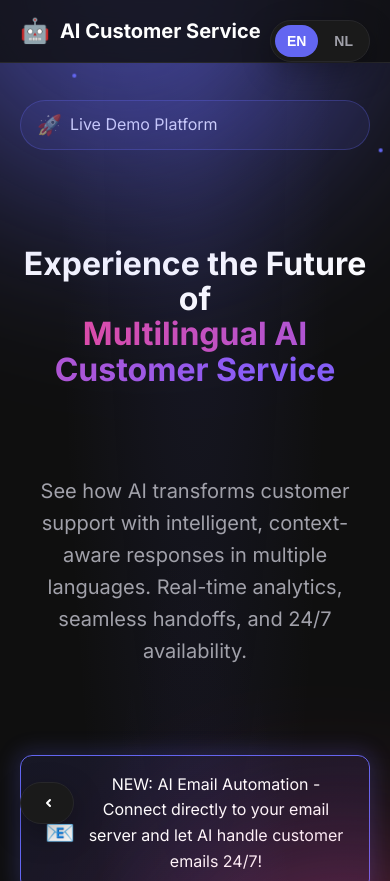
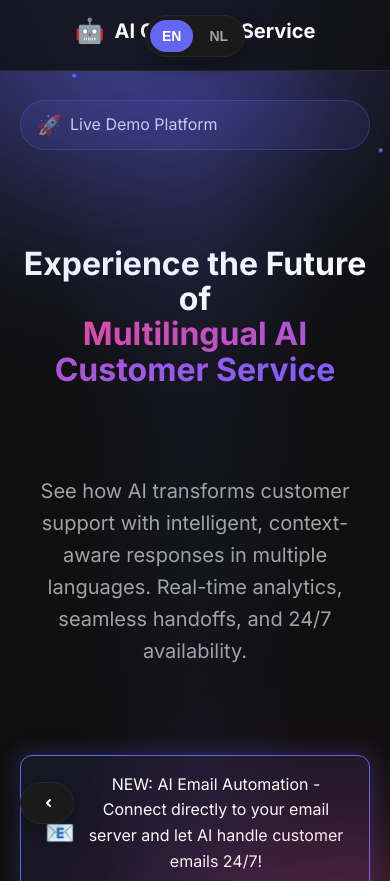
Before and after one commit to shannonpieternella/upsellbusinessagency, a website: page ai-customer-service-demo/views/index.html in a window 390 px wide. Shown: the top 881 px of the page. Drawn offline with Linux system fonts and the light colour scheme; files that its build step writes are made by us from their sources; no server answers; files whose address does not match are found by name.

Commit message:
Update homepage with new content3

```diff
--- a/ai-customer-service-demo/public/css/demo.css
+++ b/ai-customer-service-demo/public/css/demo.css
@@ -1222,7 +1222,7 @@
     }
 
     .message-content {
-        max-width: 85%;
+        max-width: 90%;
     }
 
     .message {
--- a/ai-customer-service-demo/public/css/styles.css
+++ b/ai-customer-service-demo/public/css/styles.css
@@ -977,8 +977,9 @@ section {
 
     /* Language toggle position on mobile */
     .language-toggle {
-        top: 20px;
-        right: 20px;
+        top: 15px;
+        right: 50%;
+        transform: translateX(50%);
     }
 
     /* Return button adjustments for mobile */
@@ -997,4 +998,14 @@ section {
     .main-header {
         padding: 0.75rem 0;
     }
+
+    .header-content {
+        flex-direction: column;
+        gap: 0.75rem;
+        align-items: center;
+    }
+
+    .logo {
+        margin-bottom: 0.5rem;
+    }
 }
```
